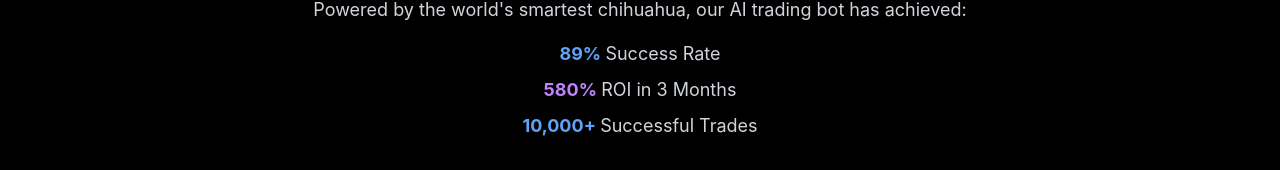
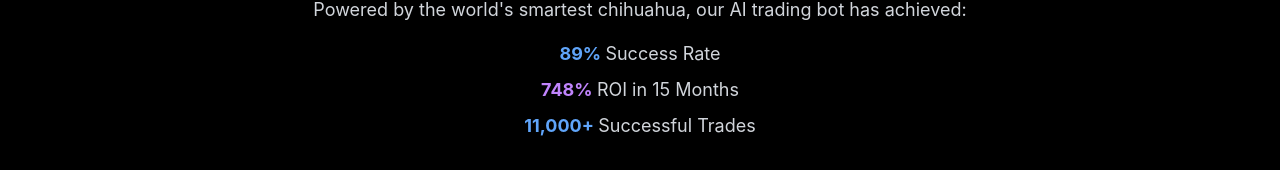
Before and after one commit to carl0sfelipe/niniAI, a React (Vite) app: page / in a window 1280 px wide. Both pictures are taken after a click on the button "Previous". Shown: the part 552-722 px from the top of the page. Built offline with nearby package versions, Linux system fonts and the light colour scheme.

Commit message:
update-data

```diff
--- a/src/components/HeroSection.jsx
+++ b/src/components/HeroSection.jsx
@@ -1,4 +1,4 @@
-import React, { useEffect } from 'react';
+import React, { useEffect, useMemo } from 'react';
 import { Code } from 'lucide-react';
 import Slider from 'react-slick';
 import 'slick-carousel/slick/slick.css';
@@ -7,6 +7,14 @@ import niniLogo from '../assets/nini.webp';
 import telegramLogo from '../assets/telegram.png';
 
 const HeroSection = ({ isVisible }) => {
+  const monthsSinceStart = useMemo(() => {
+    const startDate = new Date('2023-10-01');
+    const currentDate = new Date();
+    const monthDiff = (currentDate.getFullYear() - startDate.getFullYear()) * 12 +
+      (currentDate.getMonth() - startDate.getMonth());
+    return monthDiff;
+  }, []);
+
   const settings = {
     dots: true,
     infinite: true,
@@ -44,11 +52,11 @@ const HeroSection = ({ isVisible }) => {
                     Success Rate
                   </span>
                   <span className="block">
-                    <span className="text-purple-400 font-bold">580% </span>
-                    ROI in 3 Months
+                    <span className="text-purple-400 font-bold">748% </span>
+                    ROI in {monthsSinceStart} Months
                   </span>
                   <span className="block">
-                    <span className="text-blue-400 font-bold">10,000+ </span>
+                    <span className="text-blue-400 font-bold">11,000+ </span>
                     Successful Trades
                   </span>
                 </span>
```
